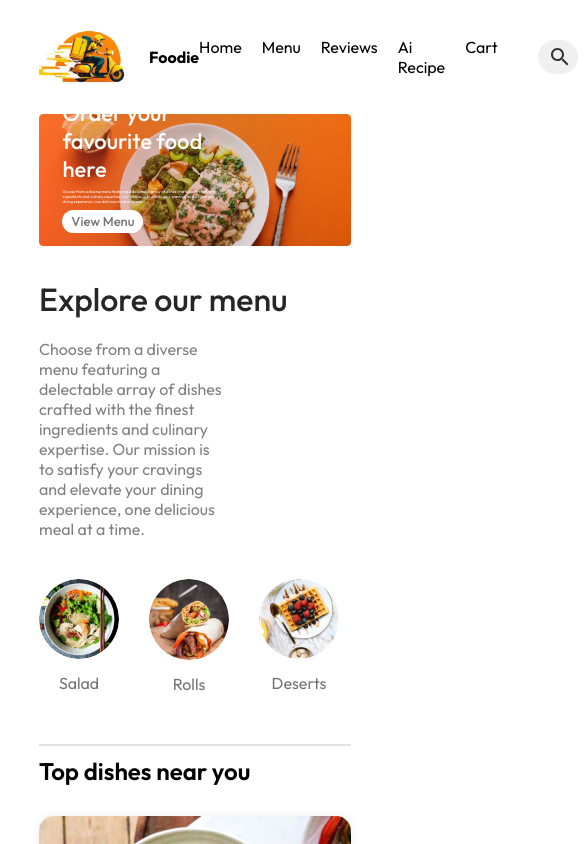
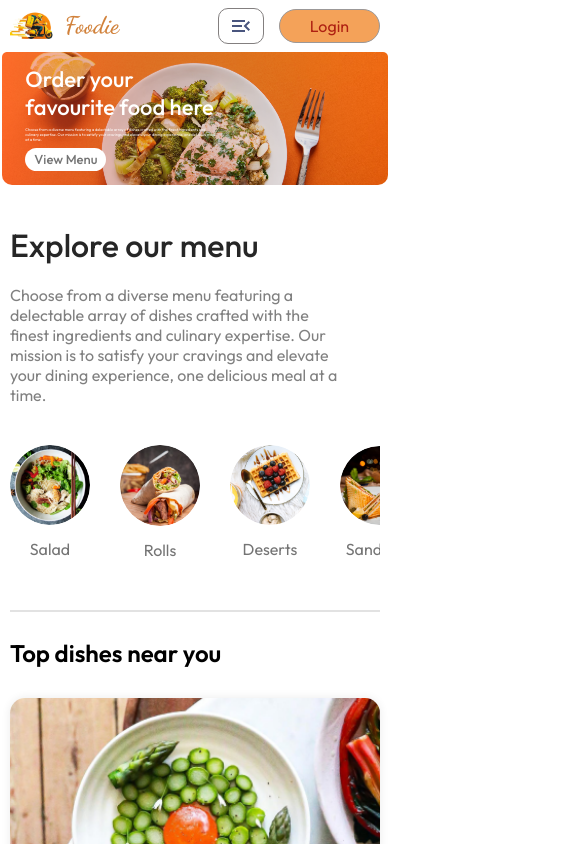
Before and after one commit to Ibrahim1249/React_Food_Delivery, a React (Vite) app: page / in a window 390 px wide. Shown: the top 844 px of the page, 585 px wide, since content can reach past the window. Built offline with nearby package versions, Linux system fonts and the light colour scheme; no server answers; a web font is replaced by a local one.

Commit message:
work on reponsiveness of website

```diff
--- a/package.json
+++ b/package.json
@@ -13,6 +13,7 @@
     "@emotion/react": "^11.11.4",
     "@emotion/styled": "^11.11.5",
     "@mui/icons-material": "^5.15.21",
+    "@mui/joy": "^5.0.0-beta.47",
     "@mui/material": "^5.15.21",
     "@mui/styled-engine-sc": "^6.0.0-alpha.18",
     "@reduxjs/toolkit": "^2.2.6",
--- a/src/App.css
+++ b/src/App.css
@@ -1,5 +1,5 @@
 @import url('https://fonts.googleapis.com/css2?family=Montserrat:ital,wght@0,100..900;1,100..900&family=Outfit:wght@100..900&family=Raleway:ital,wght@0,100..900;1,100..900&family=Reddit+Mono:wght@200..900&family=Roboto:ital,wght@0,100;0,300;0,400;0,500;0,700;0,900;1,100;1,300;1,400;1,500;1,700;1,900&display=swap');
-
+@import url('https://fonts.googleapis.com/css2?family=Dancing+Script:wght@400..700&display=swap');
 
 *{
     margin: 0;
@@ -31,8 +31,21 @@ a{
   .navbar .logo img {
     width: 100px;
   }
-  .navbar-menu {
+  .navbar .logo h4{
+     font-family: Dancing Script , sans-serif;
+     font-size: 36px;
+     color: #d1813a;
+     font-weight: 600;
+  }
+  .navbar-menu{
     display: flex;
+    list-style: none;
+    gap: 20px;
+    color: #49557e;
+    font-style: 18px;
+  }
+   .icons{
+    display: none;
     list-style: none;
     gap: 20px;
     color: #49557e;
@@ -42,6 +55,9 @@ a{
     display: flex;
     align-items: center;
     gap: 15px;
+  }
+  .hamburger{
+    display: none;
   }
 
   .navbar button {
@@ -445,6 +461,12 @@ a{
 .footer-content-logo img{
     width: 80px;
 }
+.footer-content-logo h2{
+  font-family: Dancing Script , sans-serif;
+  font-size: 36px;
+  color: #d1813a;
+  font-weight: 600;
+}
 .footer-content-center h2, .footer-content-right h2{
     color: white;
 }
@@ -745,7 +767,12 @@ a{
 /* Review page css  */
 .reviews-page{
   padding: 4rem 2rem;
+
 }
+/* .review-container{
+  width: 100%;
+  margin: auto;
+} */
 .review-form {
   max-width: 500px;
   margin: 0 auto;
@@ -849,9 +876,85 @@ a{
   margin-bottom: 0.75rem;
 }
 
-/* navbar media query */
+/* media query */
 
-/* footer media query */
+@media screen  and (max-width : 1000px){
+  .recipe-container{
+    width: 80%;
+  }
+  .review-output-container {
+    width: 85%;
+    grid-template-columns: repeat(2, 1fr);
+  }
+  .navbar{
+    width: 95%;
+    justify-content: space-between;
+  }
+  .navbar-menu{
+    display: none;
+  }
+   .icons{
+    display: flex;
+    width: 30%;
+    gap: 30px;
+  }
+  .cart-count{
+    bottom: 18px;
+    right: -6px;
+  }
+  .place-order , .explore-menu , .food-display , .cart{
+    width: 90%;
+  }
+  .header{
+     width: 90%;
+     background-size: cover;
+     border-bottom-left-radius: 10px;
+     border-bottom-right-radius: 10px;
+  }
+  .search-container{
+    display: none;
+  }
+}
+
+@media screen  and (max-width : 800px){
+
+  .icons{
+    display: none;
+  }
+  .hamburger{
+    display: block;
+  }
+  .navbar .hamburger button{
+    padding: 3px 10px;
+    border-radius: 10px;
+    border: 1px solid #837f7f;
+  }
+  .place-order, .explore-menu, .food-display, .cart{
+    width: 95%;
+  }
+  .cart-bottom{
+    flex-wrap: wrap;
+  }
+  .cart-total{
+    width: 100%;
+  }
+  .reviews-page{
+    padding: 3rem 1rem;
+  }
+  .review-output-container , .recipe-container , .order-container{
+    width: 90%;
+  }
+  .recipe-container{
+    padding: 2rem 1rem;
+  }
+  .explore-menu-text{
+    max-width: 80%;
+  }
+  .recipe-container form input{
+    width: 55%;
+  }
+
+}
 
 @media screen and (max-width:750px){
   .footer-content{
@@ -863,3 +966,45 @@ a{
       text-align: center;
   }
 }
+
+@media screen  and (max-width : 600px){
+  .explore-menu-text{
+    max-width: 90%;
+  }
+
+  .review-output-container{
+    width: 100%;
+    grid-template-columns: repeat(1, 1fr);
+  }
+  .recipe-container form input{
+    width: 70%;
+  }
+  .recipe-container .output-detail{
+    padding: 0.75rem;
+  }
+  .navbar .logo h4{
+    font-size: 28px;
+  }
+  .place-order{
+    flex-wrap: wrap;
+  }
+}
+
+@media screen and (max-width:450px) {
+  .place-order, .explore-menu, .food-display, .cart , .navbar , .header ,.review-output-container, .recipe-container, .order-container{
+    width: 99%;
+    padding: 0.5rem;
+  }
+  .navbar .logo img{
+    width: 50px;
+  }
+  .order-container{
+    padding: 1rem;
+  }
+  .navbar .logo{
+     gap: 5px;
+  }
+  .navbar .logo h4{
+    font-size: 24px;
+  }
+}
--- /dev/null
+++ b/src/Components/Hamburger.jsx
@@ -0,0 +1,31 @@
+import Dropdown from '@mui/joy/Dropdown';
+import Menu from '@mui/joy/Menu';
+import MenuButton from '@mui/joy/MenuButton';
+import MenuItem from '@mui/joy/MenuItem';
+import MenuOpenIcon from '@mui/icons-material/MenuOpen';
+import { useSelector } from 'react-redux';
+import { Link } from 'react-router-dom';
+
+function Hamburger() {
+    const {paymentDetails} = useSelector((state)=>{return state.checkOutReducer});
+
+
+  return (
+    <>
+         <Dropdown >
+      <MenuButton  variant="soft"
+    color="warning"><MenuOpenIcon/></MenuButton>
+      <Menu>
+        <MenuItem><Link to='/'>Home</Link></MenuItem>
+        <MenuItem><a href="#food-display">Menu</a></MenuItem>
+        <MenuItem><Link to='/reviews'>Reviews</Link></MenuItem>
+        <MenuItem><Link to='/aiRecipe'>Ai Recipe</Link></MenuItem>
+        <MenuItem><Link to='/cart'>cart</Link></MenuItem>
+        <Link to='/order'>{paymentDetails.length > 0 ? "Order History" : ""}</Link>
+      </Menu>
+    </Dropdown>
+    </>
+  )
+}
+
+export default Hamburger
--- a/src/Components/Navbar.jsx
+++ b/src/Components/Navbar.jsx
@@ -7,6 +7,18 @@ import { assets } from "../assets/assets";
 import toast from "react-hot-toast";
 import Search from "./Search";
 import { useEffect } from "react";
+import HomeIcon from '@mui/icons-material/Home';
+import RestaurantMenuIcon from '@mui/icons-material/RestaurantMenu';
+import ReviewsIcon from '@mui/icons-material/Reviews';
+import AddShoppingCartIcon from '@mui/icons-material/AddShoppingCart';
+import PaymentIcon from '@mui/icons-material/Payment';
+import GrainIcon from '@mui/icons-material/Grain';
+import Hamburger from "./Hamburger";
+
+
+
+
+
 
 
 
@@ -54,6 +66,7 @@ function Navbar({ setShowLogin , cartCount , setCartCount}) {
           <img src={assets.logo} alt="" />
           <h4>Foodie</h4>
         </div>
+
         <ul className="navbar-menu">
           <Link to="/">
             <li>Home</li>
@@ -68,8 +81,28 @@ function Navbar({ setShowLogin , cartCount , setCartCount}) {
           <Link to="/cart"><li>Cart <span className="cart-count">{cartCount > 0 ? cartCount : ""}</span></li></Link>
           <Link to='/order'><li>{paymentDetails.length > 0 ? "Order History" : ""}</li></Link>
         </ul>
+
+        <ul className="icons">
+        <Link to="/">
+            <li><HomeIcon/></li>
+          </Link>
+           <a href="#food-display">
+            <li><RestaurantMenuIcon/></li>
+           </a>
+           <Link to='/reviews'><li><ReviewsIcon/></li></Link>
+          <Link to="/aiRecipe">
+            <li><GrainIcon/></li>
+          </Link>
+          <Link to="/cart"><li> <AddShoppingCartIcon/> <span className="cart-count">{cartCount > 0 ? cartCount : ""}</span></li></Link>
+          <Link to='/order'><li>{paymentDetails.length > 0 ? <PaymentIcon/> : ""}</li></Link>
+        </ul>
+
         <div className="navbar-right">
           <Search />
+
+          <div className="hamburger">
+            <Hamburger />
+          </div>
 
           {userName === undefined ? (
             <div className="login-button">
```
Also changed, not shown: src/Context/Context.jsx (deleted, +0 -10 lines), 1 other file (tests, documents, lock files or other folders). Lines whose indentation alone changed are shown as unchanged.
